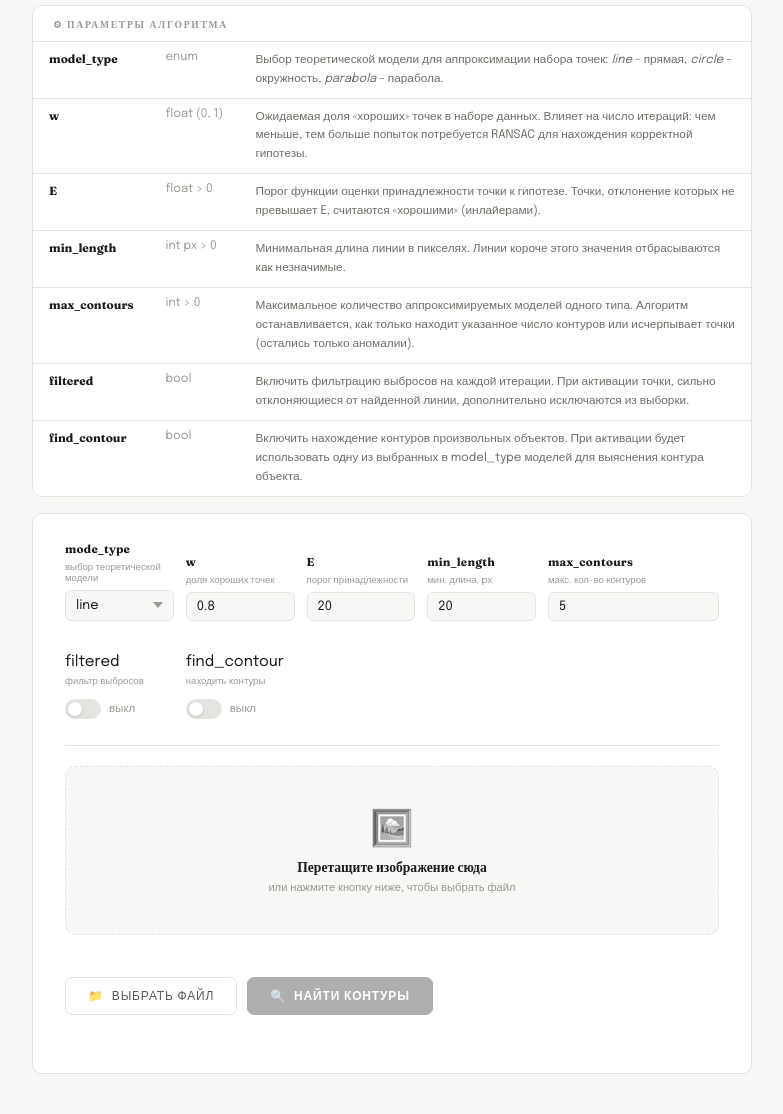
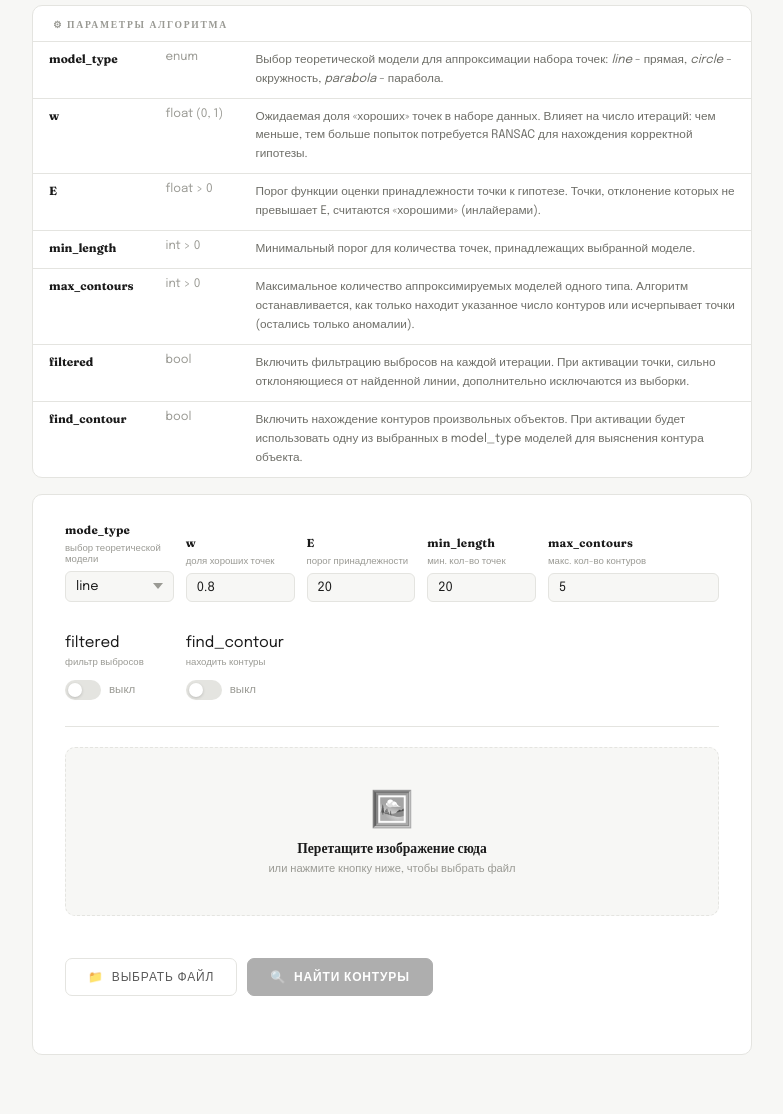
Before and after one commit to Workerich/RansacContourAndLineDetection, a Flask app: page / in a window 1280 px wide. Shown: the part 681-1795 px from the top of the page, without its empty margins (248-1031 px from the left). After the commit the page ends 1736 px from the top, so only its background shows below. Run offline with Flask 3, Linux system fonts and the light colour scheme.

Commit message:
Updated index.html

```diff
--- a/templates/index.html
+++ b/templates/index.html
@@ -668,8 +668,8 @@
     </tr>
     <tr>
       <td class="param-name">min_length</td>
-      <td class="param-type">int px &gt; 0</td>
-      <td class="param-desc">Минимальная длина линии в пикселях. Линии короче этого значения отбрасываются как незначимые.</td>
+      <td class="param-type">int &gt; 0</td>
+      <td class="param-desc">Минимальный порог для количества точек, принадлежащих выбранной моделе.</td>
     </tr>
     <tr>
       <td class="param-name">max_contours</td>
@@ -718,7 +718,7 @@
     </div>
     <div class="param-field">
       <label for="inp-ml">min_length</label>
-      <span class="param-hint">мин. длина, px</span>
+      <span class="param-hint">мин. кол-во точек</span>
       <input type="number" id="inp-ml" value="20" min="1" step="1" />
       <span class="field-error" id="err-ml"></span>
     </div>
```
